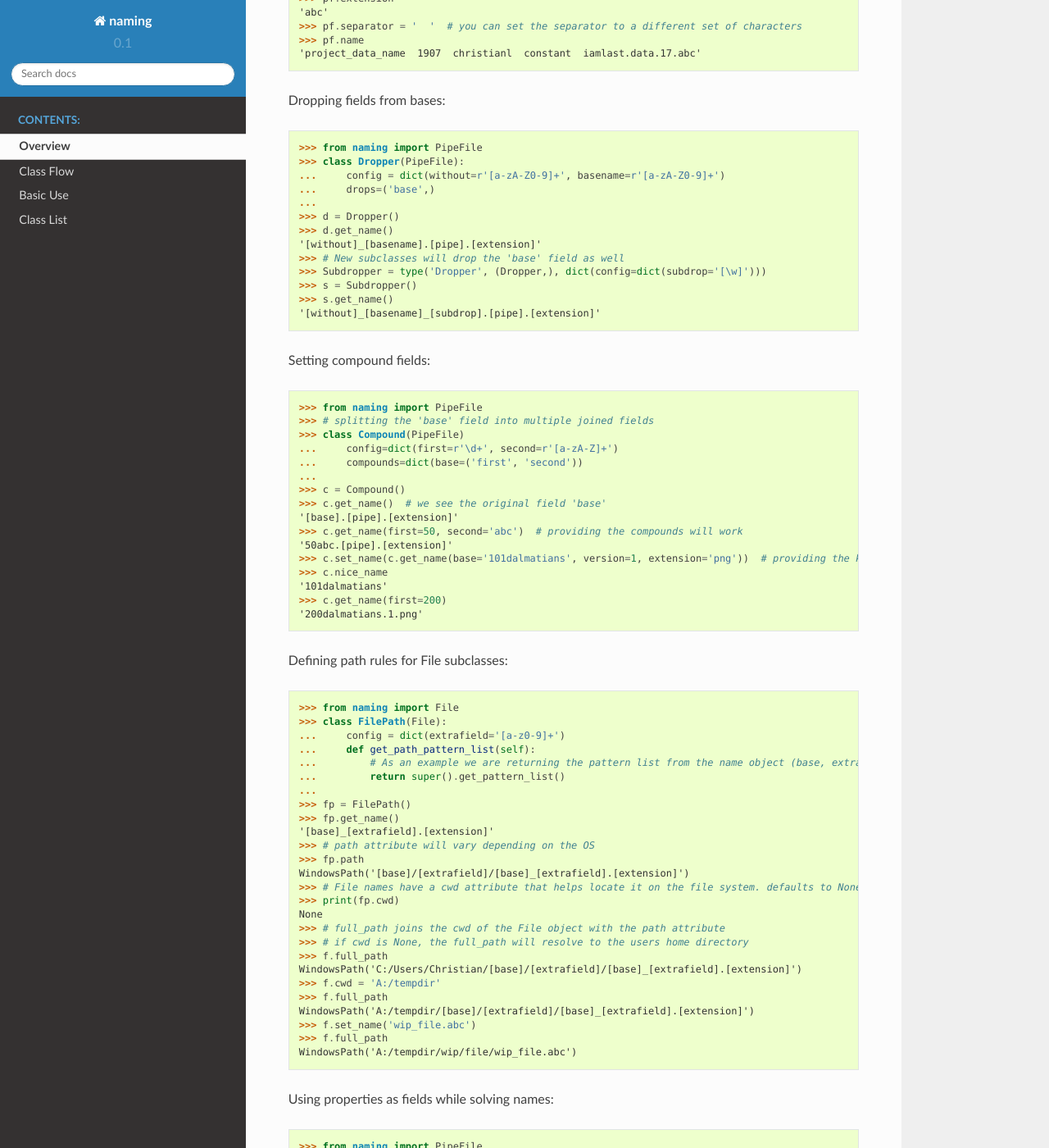
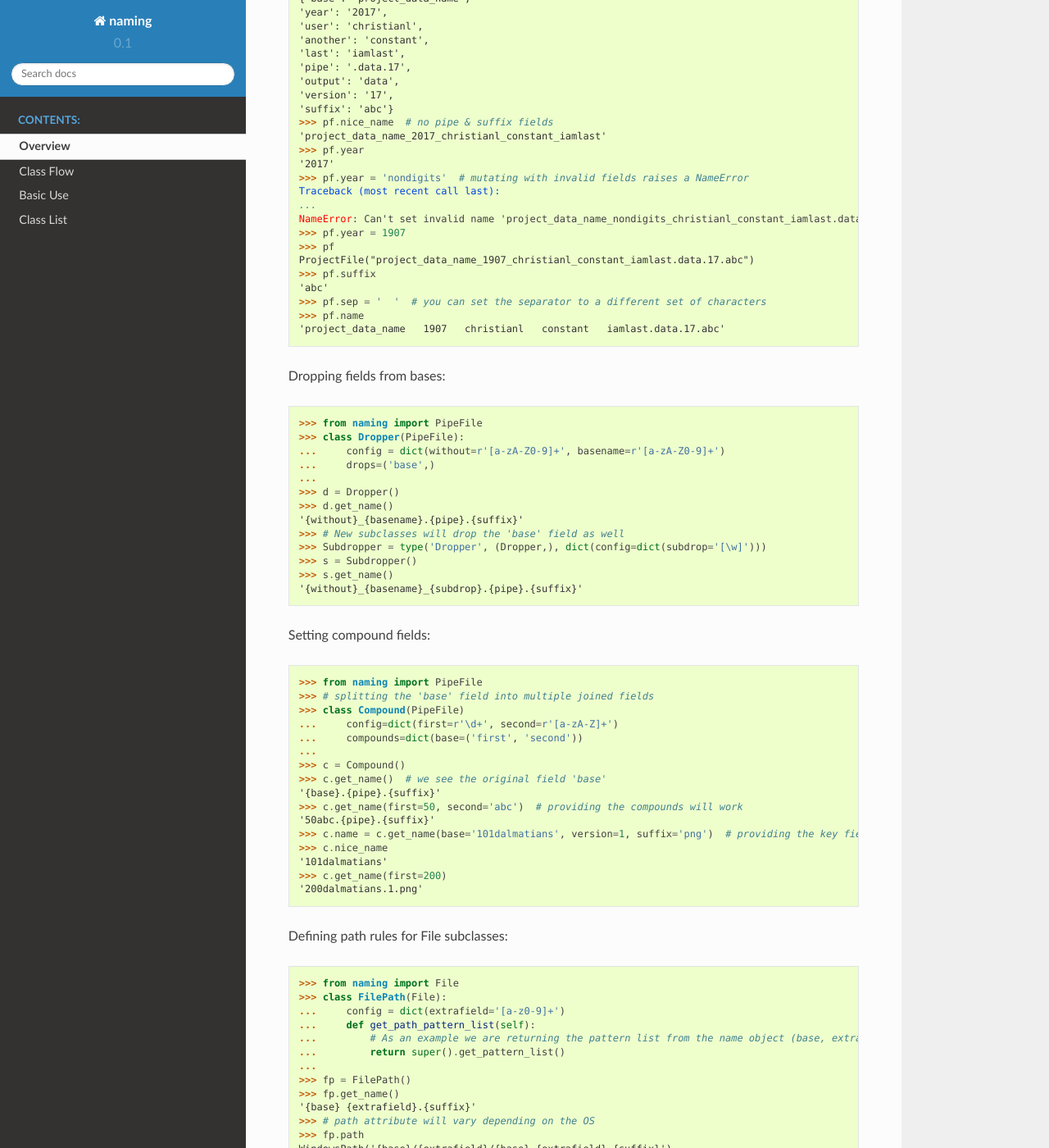
Before and after one commit to chrizzFTD/naming, a Sphinx documentation site: the page built from docs/source/Overview.rst, in a window 1280 px wide and 1400 px high, scrolled down 2854 px. Shown: the whole window at 82% size. Built offline with Sphinx 7.4.7 and the Read the Docs theme 2.0.0, drawn with Linux system fonts in a browser that asks for light colours; some of the changed text lies outside the part shown.

```diff
--- a/docs/source/Name.rst
+++ b/docs/source/Name.rst
@@ -7,7 +7,6 @@ Name
 .. inheritance-diagram:: naming.Name
 
 .. autoclass:: naming.Name
-    :special-members: __init__
     :members:
     :inherited-members:
     :no-show-inheritance:
--- a/docs/source/Overview.rst
+++ b/docs/source/Overview.rst
@@ -24,27 +24,44 @@ Basic Use
 
         >>> from naming import Name
         >>> n = Name()
-        >>> n.get_name()  # no name has been set on the object, convention is solved with [missing] fields
-        '[base]'
+        >>> n.get_name()  # no name has been set on the object, convention is solved with {missing} fields
+        '{base}'
         >>> n.values
         {}
-        >>> n.set_name('hello_world')
+        >>> n.name = 'hello_world'
+        >>> n
+        Name("hello_world")
+        >>> str(n)  # cast to string
+        'hello_world'
         >>> n.values
         {'base': 'hello_world'}
-        >>> str(n)  # cast to string
-        'hello_world'
+        >>> # modify name and get values from field names
+        >>> n.base = 'through_field_name'
+        >>> n.values
+        {'base': 'through_field_name'}
+        >>> n.base
+        'through_field_name'
 
     Pipe::
 
         >>> from naming import Pipe
+        >>> p = Pipe()
+        >>> p.get_name()
+        '{base}.{pipe}'
+        >>> p.get_name(version=10)
+        '{base}.10'
+        >>> p.get_name(output='data')
+        '{base}.data.{version}'
+        >>> p.get_name(output='cache', version=7, frame=24)
+        '{base}.cache.7.24'
         >>> p = Pipe('my_wip_data.1')
         >>> p.version
         '1'
         >>> p.values
-        {'base': 'my_wip_data', 'version': '1'}
-        >>> p.get_name(output='exchange', version=2)  # returns a new string
-        'my_wip_data.exchange.2'
-        >>> p.name  # object didn't change
+        {'base': 'my_wip_data', 'pipe': '.1', 'version': '1'}
+        >>> p.get_name(output='exchange')  # returns a new string
+        'my_wip_data.exchange.1'
+        >>> p.name
         'my_wip_data.1'
         >>> p.output = 'exchange'  # mutates the object
         >>> p.name
@@ -54,31 +71,33 @@ Basic Use
         >>> p.name
         'my_wip_data.exchange.7.101'
         >>> p.values
-        {'base': 'my_wip_data', 'output': 'exchange', 'version': '7', 'frame': '101'}
+        {'base': 'my_wip_data', 'pipe': '.exchange.7.101', 'output': 'exchange', 'version': '7', 'frame': '101'}
 
     File::
 
         >>> from naming import File
         >>> f = File()
         >>> f.get_name()
-        '[basse].[extension]'
-        >>> f.get_name(extension='png')
-        '[base].png'
-        >>> f.set_name('hello.world')
+        '{basse}.{suffix}'
+        >>> f.get_name(suffix='png')
+        '{base}.png'
+        >>> f = File('hello.world')
         >>> f.values
-        {'base': 'hello', 'extension': 'world'}
-        >>> f.extension
+        {'base': 'hello', 'suffix': 'world'}
+        >>> f.suffix
         'world'
-        >>> f.extension = 'abc'
+        >>> f.suffix = 'abc'
         >>> f.name
         'hello.abc'
+        >>> f.path
+        WindowsPath('hello.abc')
 
     PipeFile::
 
         >>> from naming import PipeFile
         >>> p = PipeFile('wipfile.7.ext')
         >>> p.values
-        {'base': 'wipfile', 'version': '7', 'extension': 'ext'}
+        {'base': 'wipfile', 'pipe': '.7', 'version': '7', 'suffix': 'ext'}
         >>> [p.get_name(frame=x, output='render') for x in range(10)]
         ['wipfile.render.7.0.ext',
         'wipfile.render.7.1.ext',
@@ -105,32 +124,33 @@ Basic Use
         ...                   another='(constant)',
         ...                   last='[a-zA-Z0-9]+')
         ...
-        >>> pf = ProjectFile('project_data_name_2017_christianl_constant_iamlast.data.17.abc')
+        >>> pf = ProjectFile('project_data_name_2017_christianl_constant_iamlast.data.17.abc', sep='_')
         >>> pf.values
         {'base': 'project_data_name',
         'year': '2017',
         'user': 'christianl',
         'another': 'constant',
         'last': 'iamlast',
+        'pipe': '.data.17',
         'output': 'data',
         'version': '17',
-        'extension': 'abc'}
-        >>> pf.nice_name  # no pipe & extension fields
+        'suffix': 'abc'}
+        >>> pf.nice_name  # no pipe & suffix fields
         'project_data_name_2017_christianl_constant_iamlast'
         >>> pf.year
         '2017'
         >>> pf.year = 'nondigits'  # mutating with invalid fields raises a NameError
         Traceback (most recent call last):
         ...
-        NameError: Can't set invalid name 'project_data_name_nondigits_christianl_constant_iamlast.data.17.abc' on ProjectFile instance. Valid convention is: [base]_[year]_[user]_[another]_[last].[pipe].[extension]
+        NameError: Can't set invalid name 'project_data_name_nondigits_christianl_constant_iamlast.data.17.abc' on ProjectFile instance. Valid convention is: '{base} {year} {user} {another} {last}.{pipe}.{suffix}' with pattern: (?P<base>\w+)_(?P<year>[0-9]{4})_(?P<user>[a-z]+)_(?P<another>(constant))_(?P<last>[a-zA-Z0-9]+)(?P<pipe>(\.(?P<output>\w+))?\.(?P<version>\d+)(\.(?P<frame>\d+))?)(\.(?P<suffix>\w+))'
         >>> pf.year = 1907
+        >>> pf
+        ProjectFile("project_data_name_1907_christianl_constant_iamlast.data.17.abc")
+        >>> pf.suffix
+        'abc'
+        >>> pf.sep = '  '  # you can set the separator to a different set of characters
         >>> pf.name
-        'project_data_name_1907_christianl_constant_iamlast.data.17.abc'
-        >>> pf.extension
-        'abc'
-        >>> pf.separator = '  '  # you can set the separator to a different set of characters
-        >>> pf.name
-        'project_data_name  1907  christianl  constant  iamlast.data.17.abc'
+        'project_data_name   1907   christianl   constant   iamlast.data.17.abc'
 
     Dropping fields from bases::
 
@@ -141,12 +161,12 @@ Basic Use
         ...
         >>> d = Dropper()
         >>> d.get_name()
-        '[without]_[basename].[pipe].[extension]'
+        '{without}_{basename}.{pipe}.{suffix}'
         >>> # New subclasses will drop the 'base' field as well
         >>> Subdropper = type('Dropper', (Dropper,), dict(config=dict(subdrop='[\w]')))
         >>> s = Subdropper()
         >>> s.get_name()
-        '[without]_[basename]_[subdrop].[pipe].[extension]'
+        '{without}_{basename}_{subdrop}.{pipe}.{suffix}'
 
     Setting compound fields::
 
@@ -158,10 +178,10 @@ Basic Use
         ...
         >>> c = Compound()
         >>> c.get_name()  # we see the original field 'base'
-        '[base].[pipe].[extension]'
+        '{base}.{pipe}.{suffix}'
         >>> c.get_name(first=50, second='abc')  # providing the compounds will work
-        '50abc.[pipe].[extension]'
-        >>> c.set_name(c.get_name(base='101dalmatians', version=1, extension='png'))  # providing the key field will also work
+        '50abc.{pipe}.{suffix}'
+        >>> c.name = c.get_name(base='101dalmatians', version=1, suffix='png')  # providing the key field will also work
         >>> c.nice_name
         '101dalmatians'
         >>> c.get_name(first=200)
@@ -178,23 +198,10 @@ Basic Use
         ...
         >>> fp = FilePath()
         >>> fp.get_name()
-        '[base]_[extrafield].[extension]'
+        '{base} {extrafield}.{suffix}'
         >>> # path attribute will vary depending on the OS
         >>> fp.path
-        WindowsPath('[base]/[extrafield]/[base]_[extrafield].[extension]')
-        >>> # File names have a cwd attribute that helps locate it on the file system. defaults to None
-        >>> print(fp.cwd)
-        None
-        >>> # full_path joins the cwd of the File object with the path attribute
-        >>> # if cwd is None, the full_path will resolve to the users home directory
-        >>> f.full_path
-        WindowsPath('C:/Users/Christian/[base]/[extrafield]/[base]_[extrafield].[extension]')
-        >>> f.cwd = 'A:/tempdir'
-        >>> f.full_path
-        WindowsPath('A:/tempdir/[base]/[extrafield]/[base]_[extrafield].[extension]')
-        >>> f.set_name('wip_file.abc')
-        >>> f.full_path
-        WindowsPath('A:/tempdir/wip/file/wip_file.abc')
+        WindowsPath('{base}/{extrafield}/{base} {extrafield}.{suffix}')
 
     Using properties as fields while solving names::
 
@@ -222,9 +229,14 @@ Basic Use
         ...
         >>> pf = PropertyField()
         >>> pf.get_name()
-        '[base]_[extrafield]_[nameproperty].[pipe].[extension]'
-        >>> pf.set_name('simple_props_staticvalue.1.abc')
+        '{base} {extrafield} staticvalue.{pipe}.{suffix}'
+        >>> pf.name = 'simple props staticvalue.1.abc'
         >>> pf.values
-        {'base': 'simple', 'extrafield': 'props', 'version': '1', 'extension': 'abc'}
+        {'base': 'simple',
+        'extrafield': 'props',
+        'nameproperty': 'staticvalue',
+        'pipe': '.1',
+        'version': '1',
+        'suffix': 'abc'}
         >>> pf.path
-        WindowsPath('simple/props/path_field/simple_props_staticvalue.1.abc')
+        WindowsPath('simple/props/path_field/simple props staticvalue.1.abc')
```
Also changed, not shown: naming/__init__.py (+7 -30 lines), 2 other files.
